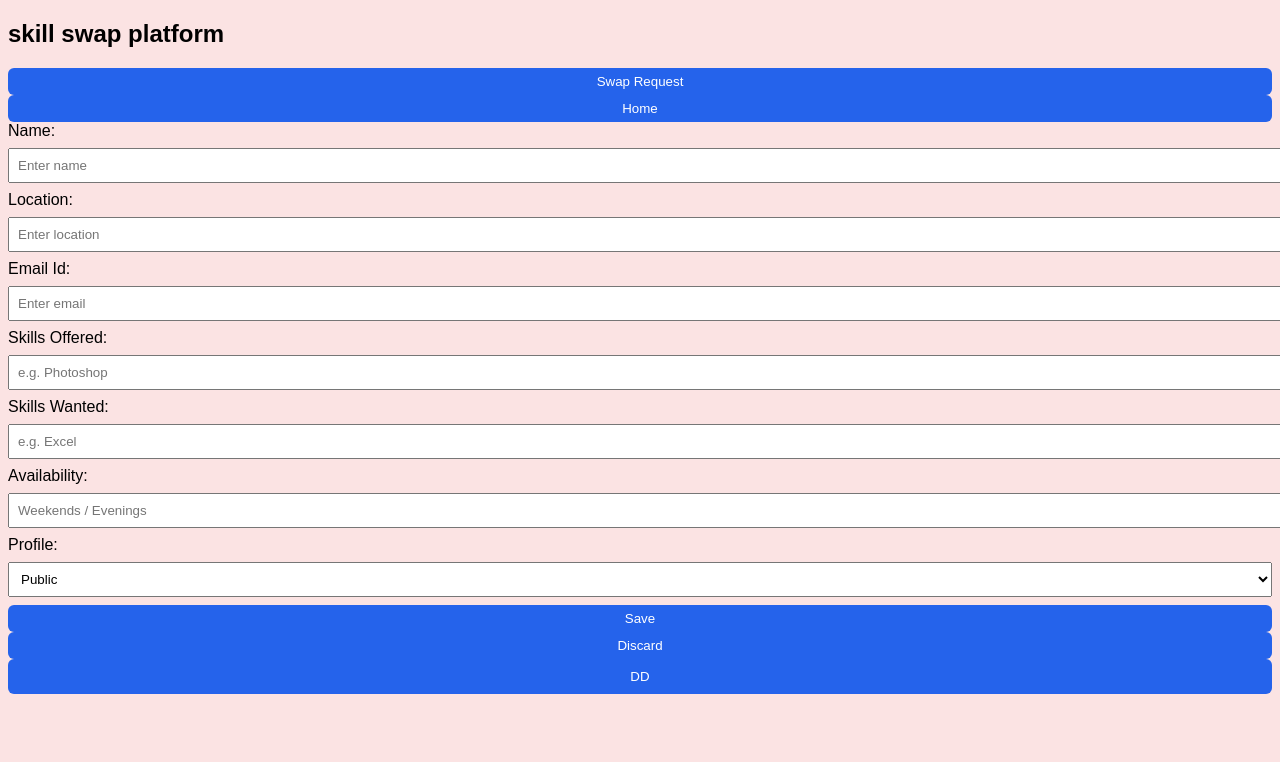
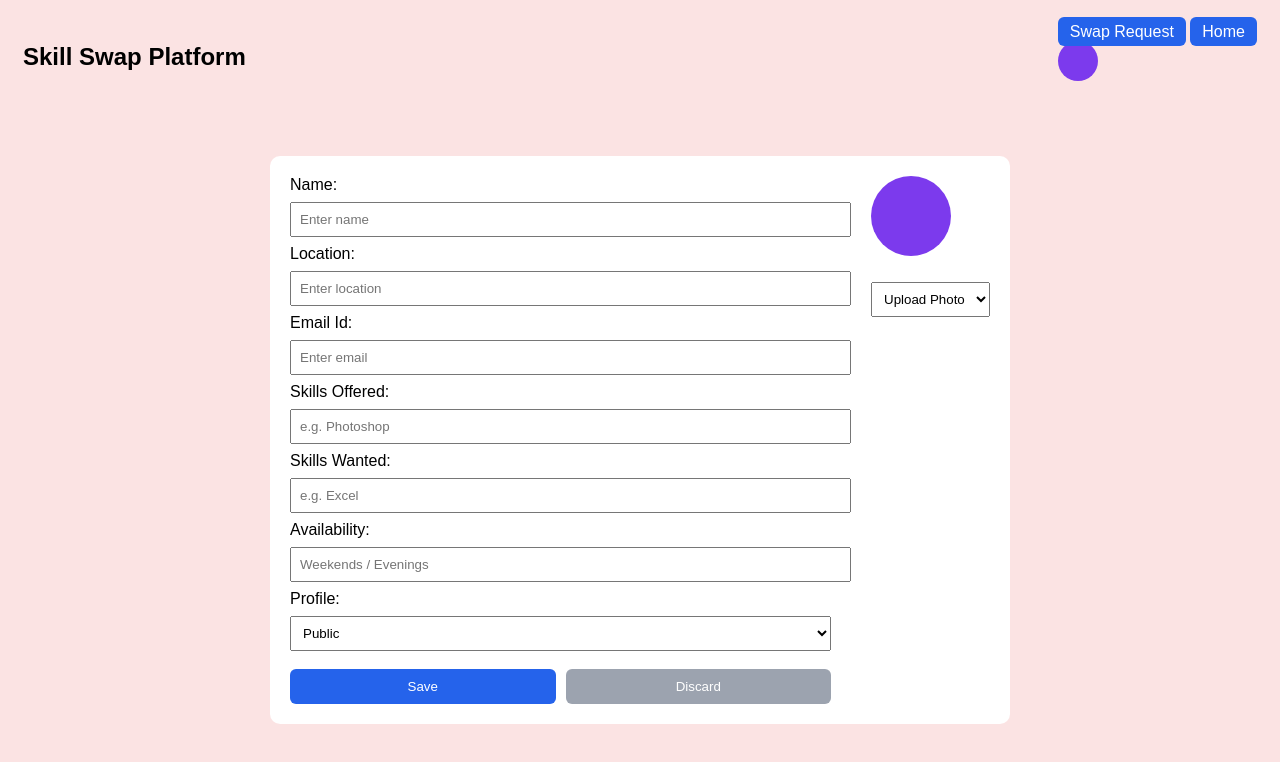
Before and after one commit to Sakshi-1008/Skill-Swap-Platform, a plain HTML site: page frontend/register.html in a window 1280 px wide. Drawn offline with Linux system fonts and the light colour scheme.

Commit message:
create new account

```diff
--- a/frontend/register.html
+++ b/frontend/register.html
@@ -8,71 +8,64 @@
 <body>
 
   <!-- Header -->
-<div class="header">
-    <h2>skill swap platform</h2>
-    <div class="nav-buttons">
-        <button class="btn">Swap Request</button>
-        <button class="btn">Home</button>
-        <div class="profile-circle"></div>
+  <header>
+    <h2>Skill Swap Platform</h2>
+    <div>
+      <a href="#" class="btn">Swap Request</a>
+      <a href="#" class="btn">Home</a>
+      <div class="avatar"></div>
     </div>
-</div>
+  </header>
 
-<!-- Main Container -->
-<div class="container">
-    <form id="profileForm">
+  <!-- Main Card -->
+  <div class="card" style="width: 700px;">
 
-        <div class="form-row">
+    <div style="display:flex; gap:40px;">
+
+      <!-- Left Form -->
+      <form style="flex:1;">
         <label>Name:</label>
         <input type="text" placeholder="Enter name">
-        </div>
 
-        <div class="form-row">
         <label>Location:</label>
         <input type="text" placeholder="Enter location">
-        </div>
 
-        <div class="form-row">
         <label>Email Id:</label>
         <input type="email" placeholder="Enter email">
-        </div>
 
-        <div class="form-row">
         <label>Skills Offered:</label>
         <input type="text" placeholder="e.g. Photoshop">
-        </div>
 
-        <div class="form-row">
         <label>Skills Wanted:</label>
         <input type="text" placeholder="e.g. Excel">
-        </div>
 
-        <div class="form-row">
         <label>Availability:</label>
         <input type="text" placeholder="Weekends / Evenings">
-        </div>
 
-        <div class="form-row">
         <label>Profile:</label>
         <select>
           <option>Public</option>
           <option>Private</option>
         </select>
+
+        <div style="display:flex; gap:10px; margin-top:10px;">
+          <button type="submit">Save</button>
+          <button type="reset" style="background:#9ca3af;">Discard</button>
+        </div>
+      </form>
+
+      <!-- Right Profile Image -->
+      <div style="text-align:center;">
+        <div class="avatar large"></div>
+        <br>
+        <select>
+          <option>Upload Photo</option>
+        </select>
       </div>
 
-        <div class="buttons">
-            <button type="submit" class="btn">Save</button>
-            <button type="reset" class="btn discard">Discard</button>
     </div>
 
-    </form>
-
-    <!-- Profile Image -->
-    <div class="image-box">
-        <div class="big-circle"></div>
-        <button class="dropdown-btn">DD</button>
-    </div>
   </div>
 
-<script src="js/profile.js"></script>
 </body>
 </html>
```
Lines whose indentation alone changed are shown as unchanged.
